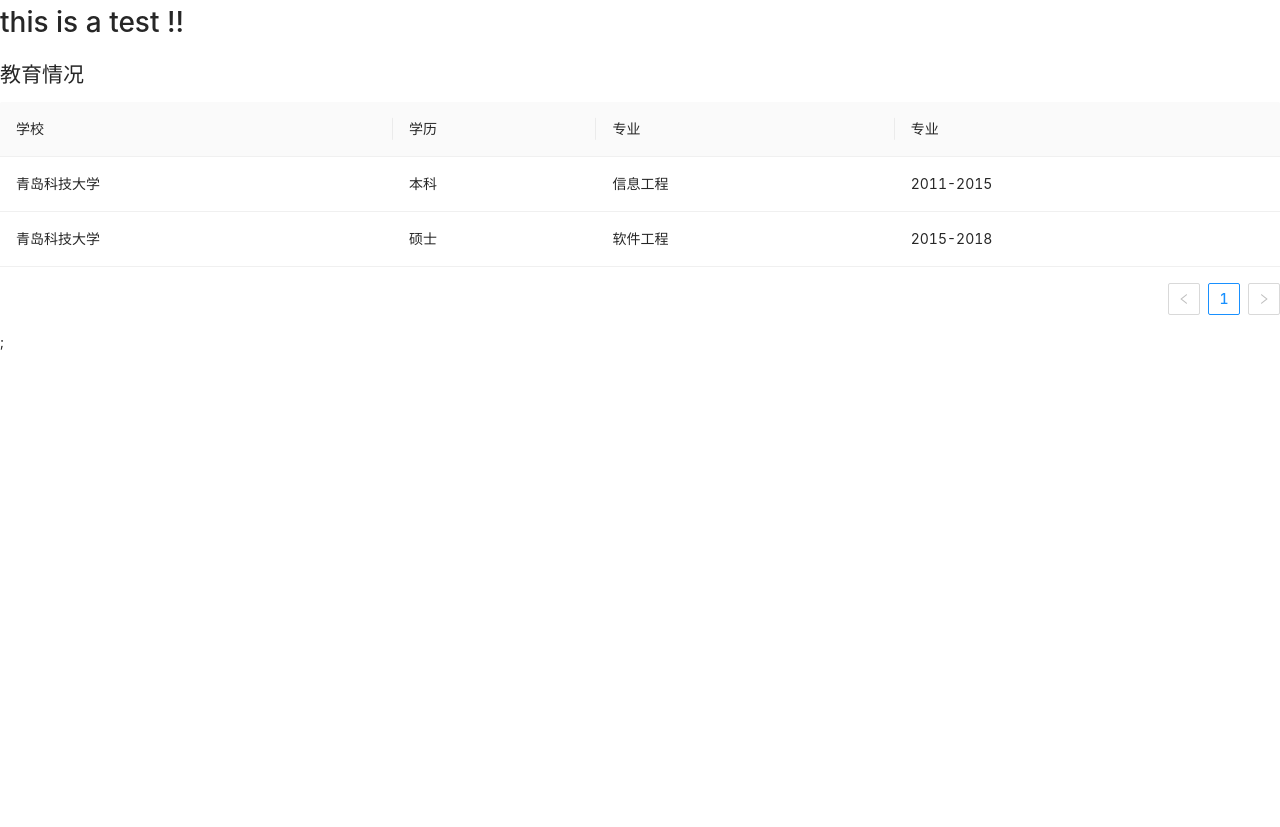
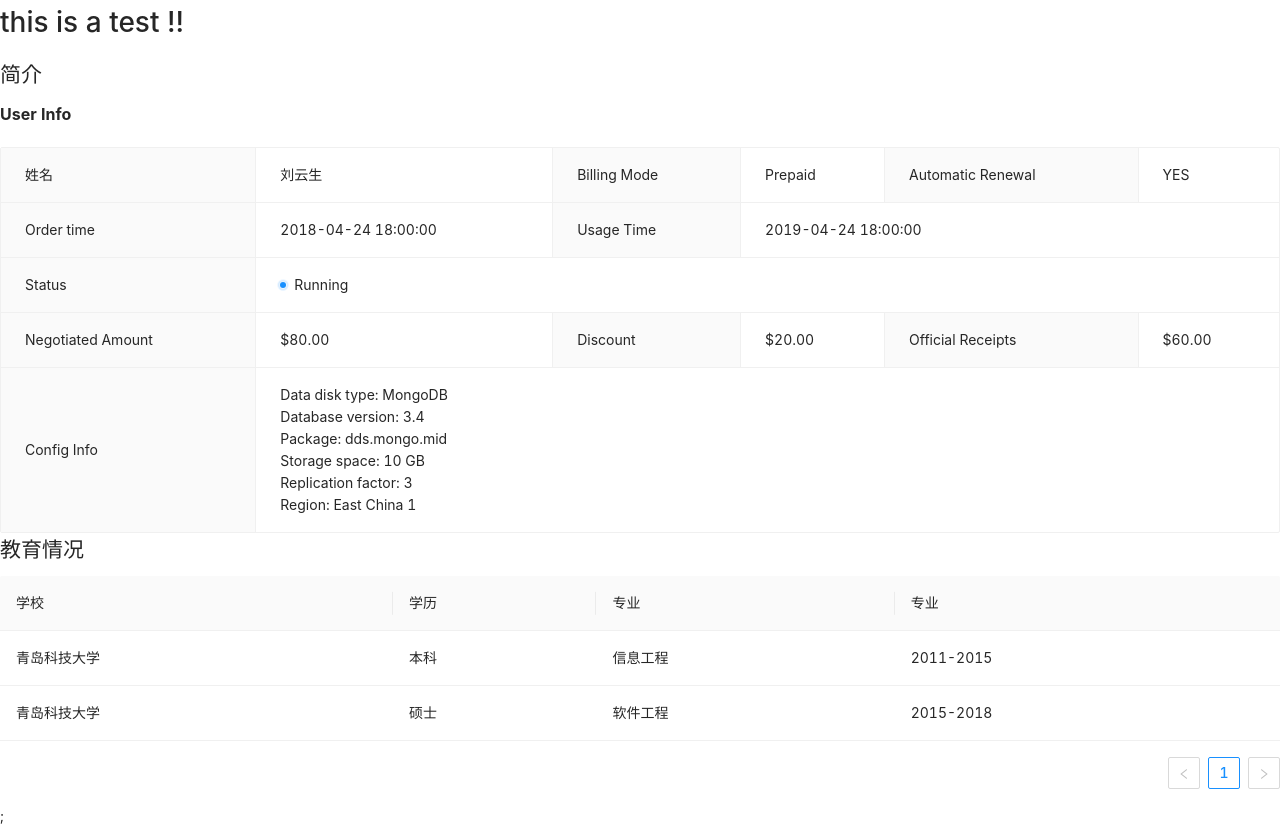
Before and after one commit to yunets/antd-mobile-learning, a React (Create React App) app: page / in a window 1280 px wide. Before the commit the page ends 800 px from the top, so only its background shows below. Built offline with nearby package versions, Linux system fonts and the light colour scheme.

Commit message:
userinfo

```diff
--- a/src/App.js
+++ b/src/App.js
@@ -1,9 +1,11 @@
 import { School } from "./page/info/School";
+import { UserInfo } from "./page/info/UserInfo";
 
 export default function App() {
   return (
     <div className="App">
       <h1>this is a test !!</h1>
+      <UserInfo />
       <School />
     </div>
   );
--- /dev/null
+++ b/src/page/info/UserInfo.js
@@ -0,0 +1,46 @@
+import React from "react";
+import { Descriptions, Badge } from "antd";
+
+export class UserInfo extends React.Component {
+  render() {
+    return (
+      <div>
+        <legend>简介</legend>
+        <Descriptions title="User Info" bordered>
+          <Descriptions.Item label="姓名">刘云生</Descriptions.Item>
+          <Descriptions.Item label="Billing Mode">Prepaid</Descriptions.Item>
+          <Descriptions.Item label="Automatic Renewal">YES</Descriptions.Item>
+          <Descriptions.Item label="Order time">
+            2018-04-24 18:00:00
+          </Descriptions.Item>
+          <Descriptions.Item label="Usage Time" span={2}>
+            2019-04-24 18:00:00
+          </Descriptions.Item>
+          <Descriptions.Item label="Status" span={3}>
+            <Badge status="processing" text="Running" />
+          </Descriptions.Item>
+          <Descriptions.Item label="Negotiated Amount">
+            $80.00
+          </Descriptions.Item>
+          <Descriptions.Item label="Discount">$20.00</Descriptions.Item>
+          <Descriptions.Item label="Official Receipts">
+            $60.00
+          </Descriptions.Item>
+          <Descriptions.Item label="Config Info">
+            Data disk type: MongoDB
+            <br />
+            Database version: 3.4
+            <br />
+            Package: dds.mongo.mid
+            <br />
+            Storage space: 10 GB
+            <br />
+            Replication factor: 3
+            <br />
+            Region: East China 1<br />
+          </Descriptions.Item>
+        </Descriptions>
+      </div>
+    );
+  }
+}
```
